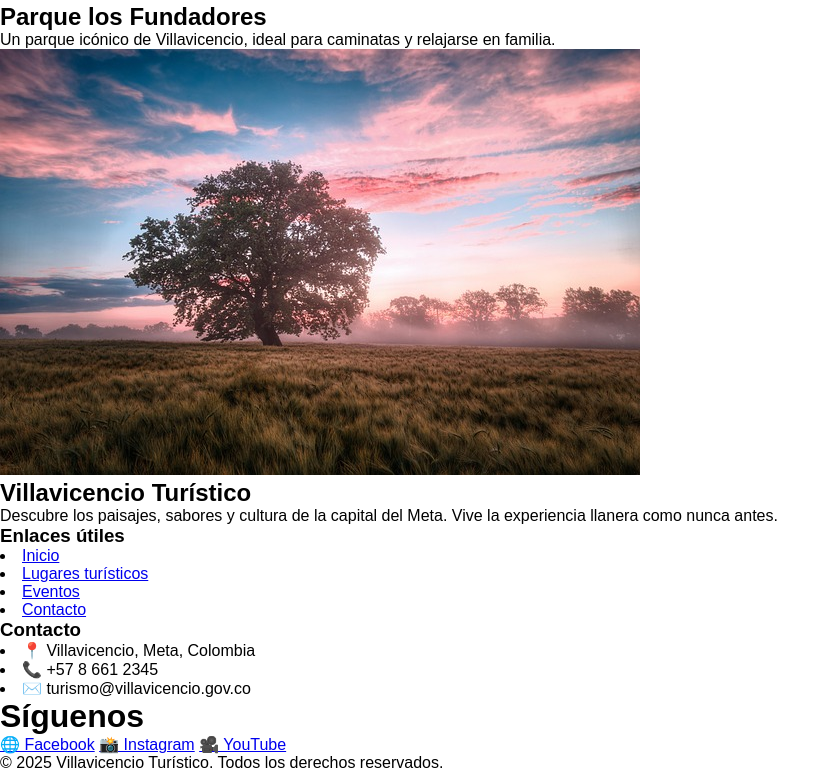
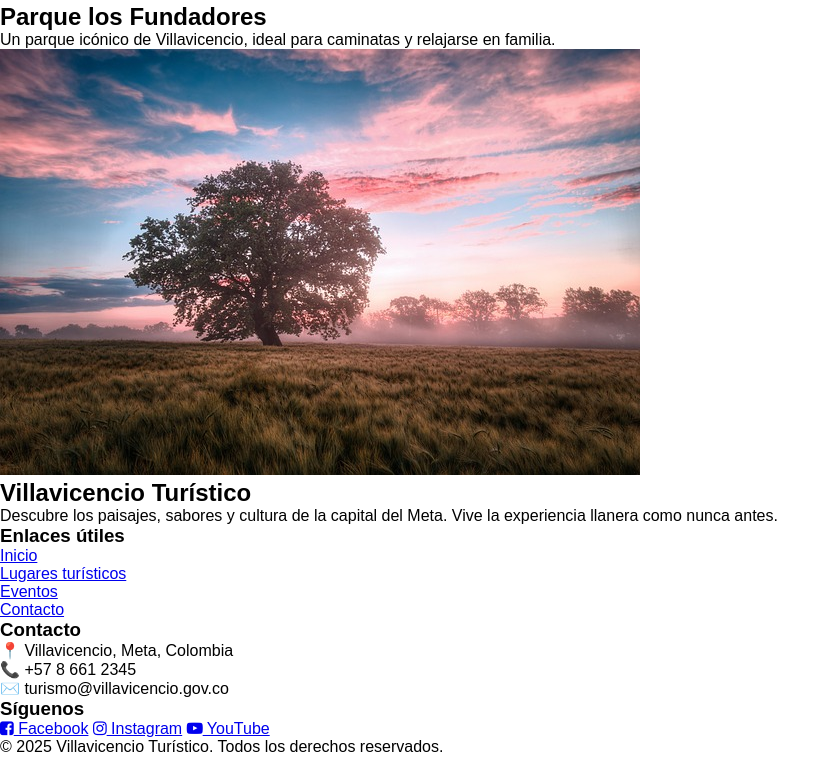
Before and after one commit to clavijo99/Programacion-web-proyecto, a plain HTML site: page index.html in a window 1280 px wide. Shown: the part 1689-2461 px from the top of the page, without its empty margins (0-840 px from the left). Drawn offline with Linux system fonts and the light colour scheme.

Commit message:
footer mejorado

```diff
--- a/index.html
+++ b/index.html
@@ -30,18 +30,17 @@
     <div id="info" class="container-detalle loading">Cargando información...</div>
   </main>
   <!-- FOOTER -->
-  <footer>
-  <div>
+<footer class="footer">
+  <div class="footer-content">
 
-    <div>
+    <div class="footer-section about">
       <h2>Villavicencio Turístico</h2>
-      <p>
-        Descubre los paisajes, sabores y cultura de la capital del Meta. Vive la experiencia llanera como nunca antes.
-      </p>
+      <p>Descubre los paisajes, sabores y cultura de la capital del Meta. Vive la experiencia llanera como nunca antes.</p>
     </div>
 
-    <div>
+    <div class="footer-section links">
       <h3>Enlaces útiles</h3>
+      <ul>
         <li><a href="#">Inicio</a></li>
         <li><a href="#">Lugares turísticos</a></li>
         <li><a href="#">Eventos</a></li>
@@ -49,28 +48,30 @@
       </ul>
     </div>
 
-    <div>
+    <div class="footer-section contact">
       <h3>Contacto</h3>
+      <ul>
         <li>📍 Villavicencio, Meta, Colombia</li>
         <li>📞 +57 8 661 2345</li>
         <li>✉️ turismo@villavicencio.gov.co</li>
       </ul>
     </div>
 
-    <div>
-      <h1>Síguenos</h3>
-        <a href="#">🌐 Facebook</a>
-        <a href="#">📸 Instagram</a>
-        <a href="#">🎥 YouTube</a>
+    <div class="footer-section social">
+      <h3>Síguenos</h3>
+      <div class="social-icons">
+        <a href="#"><i class="fa fa-facebook-square"></i> Facebook</a>
+        <a href="#"><i class="fa fa-instagram"></i> Instagram</a>
+        <a href="#"><i class="fa fa-youtube-play"></i> YouTube</a>
       </div>
     </div>
   </div>
 
-  <!-- Línea inferior -->
-  <div class="mt-10 text-center text-sm border-t border-green-700 pt-4">
+  <div class="footer-bottom">
     &copy; 2025 Villavicencio Turístico. Todos los derechos reservados.
   </div>
 </footer>
+
 <script src="./js/index.js"></script>
 </body>
 </html>
```
